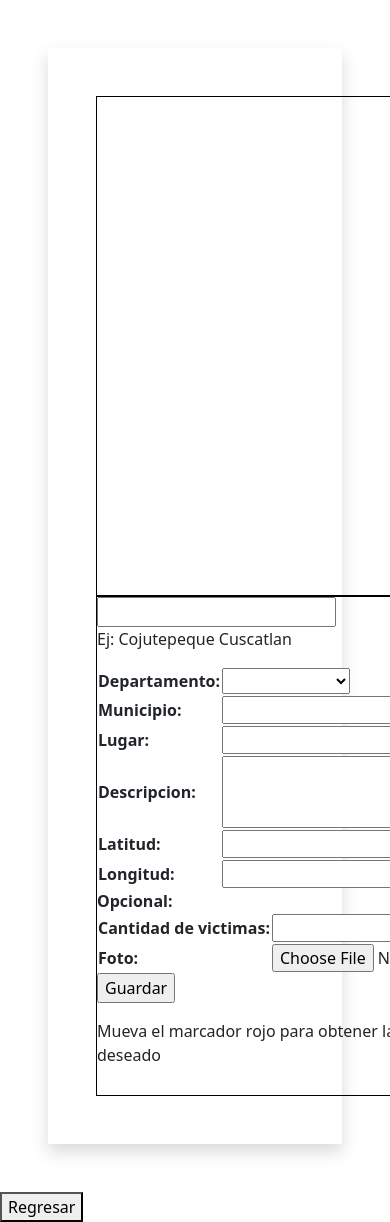
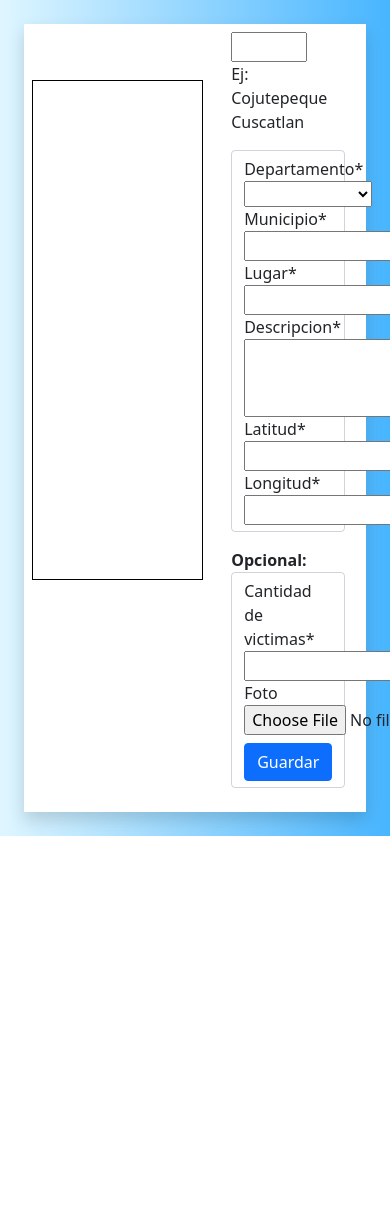
Before and after one commit to marvinortiz22/Gestion-de-Accidentes-SV, a Django app: page /registrarAccidente/ in a window 390 px wide; the page is wider, and only the part inside the window is pictured. Shown: the part 61-1283 px from the top of that part. After the commit the page ends 897 px from the top of that part, so only its background shows below. Run offline with Django 3.2, Linux system fonts and the light colour scheme; the visitor is signed in with stand-in values (Sample User, id 1); some libraries are stand-ins or nearby versions.

Commit message:
Ultimos estilos, falta pantalla ver detalle

```diff
--- a/gestionAccidentes/static/css/registrarAccidente.css
+++ b/gestionAccidentes/static/css/registrarAccidente.css
@@ -1,5 +1,3 @@
-
-
 .capas {
     border: 1px solid #000;
     display: inline-block;
--- a/gestionAccidentes/templates/registrarAccidente.html
+++ b/gestionAccidentes/templates/registrarAccidente.html
@@ -1,14 +1,16 @@
+{% load crispy_forms_tags %}
 <html>
 
 <head>
     <link rel="stylesheet" href="/static/css/registrarAccidente.css">
     <link rel="stylesheet" href="/static/css/styleView.css">
+    <link rel="stylesheet" href="/static/css/style.css">
     <link href="https://cdn.jsdelivr.net/npm/bootstrap@5.0.2/dist/css/bootstrap.min.css" rel="stylesheet" integrity="sha384-EVSTQN3/azprG1Anm3QDgpJLIm9Nao0Yz1ztcQTwFspd3yD65VohhpuuCOmLASjC" crossorigin="anonymous">
 
 </head>
 
 <body>
-    <nav class="navbar navbar-dark bg-dark">
+    <nav class="navbar navbar-dark bg-white">
         <div class="container-fluid">
             <a class="navbar-brand" href="{% url 'inicio' %}">
                 <img src="/media/logo/icons8-accident-85.png" alt="" width="40" height="34" class="d-inline-block align-text-top"> Gestor de accidentes
@@ -35,34 +37,32 @@
         </div>
     </nav>
 
-    <div class="col-md-8 p-5">
-        <div class="content p-5 box shadow bg-black">
-            <div id="mapa" class="capas">
+    <div class="p-4">
+        <div class="content col-12 p-2 px-0 box shadow bg-white">
+            <span class="align">
+            <div id="mapa" class="capas col-6 mx-2 mt-5"></div>
 
-            </div>
-            <div id="datos" class="capas">
-                <input type="text" id="place_input">
+
+        </span>
+            <div id="datos" class="d-inline-block col-4 mx-3 ">
+                <input type="text" class="col-8" id="place_input">
                 <p>Ej: Cojutepeque Cuscatlan</p>
                 <div id="form">
-                    <form action="" method="POST" enctype="multipart/form-data">
-                        {% csrf_token %}
-                        <table>
-                            {{form.as_table}}
+                    <form action="" method="POST" class="form-control" enctype="multipart/form-data">
+                        {% csrf_token %} {{form|crispy}}
 
-                        </table>
-                        <table>
-                            <strong>Opcional:</strong> {{form2.as_table}}
-                        </table>
-                        <input type="submit" value="Guardar">
                     </form>
-                    <p>Mueva el marcador rojo para obtener las coordenadas del lugar deseado</p>
+                    <strong>Opcional:</strong>
+                    <form class="form-control">
+                        {{form2|crispy}}
+
+                        <input type="submit" class="btn btn-primary col-12 mt-2" value="Guardar">
+                    </form>
                 </div>
             </div>
         </div>
     </div>
 
-    <div id="data"></div>
-    <a href="{% url 'inicio' %} "><button>Regresar</button></a>
     <script src="https://cdn.jsdelivr.net/npm/bootstrap@5.0.2/dist/js/bootstrap.bundle.min.js" integrity="sha384-MrcW6ZMFYlzcLA8Nl+NtUVF0sA7MsXsP1UyJoMp4YLEuNSfAP+JcXn/tWtIaxVXM" crossorigin="anonymous"></script>
     <script src="https://ajax.googleapis.com/ajax/libs/jquery/3.6.0/jquery.min.js"></script>
     <script src="/static/js/mapa.js "></script>
```
Also changed, not shown: gestionAccidentes/static/js/mapa.js (+20 -25 lines), gestionAccidentes/templates/IniciarSesion.html (+7 -6 lines), gestionAccidentes/templates/Registrarse.html (+23 -8 lines), gestionAccidentes/templates/listaDeAccidentes.html (+6 -5 lines), 1 other file.
